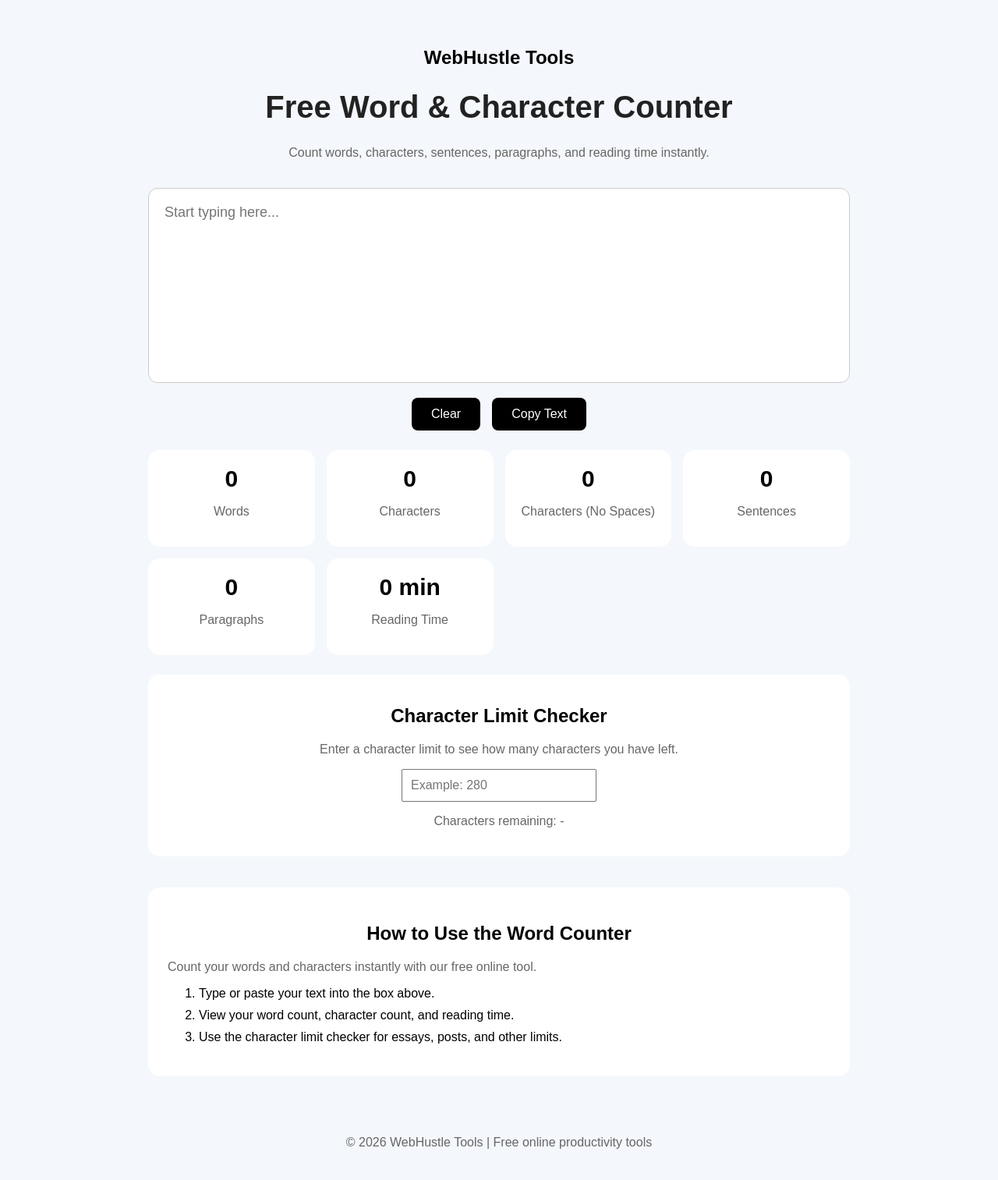
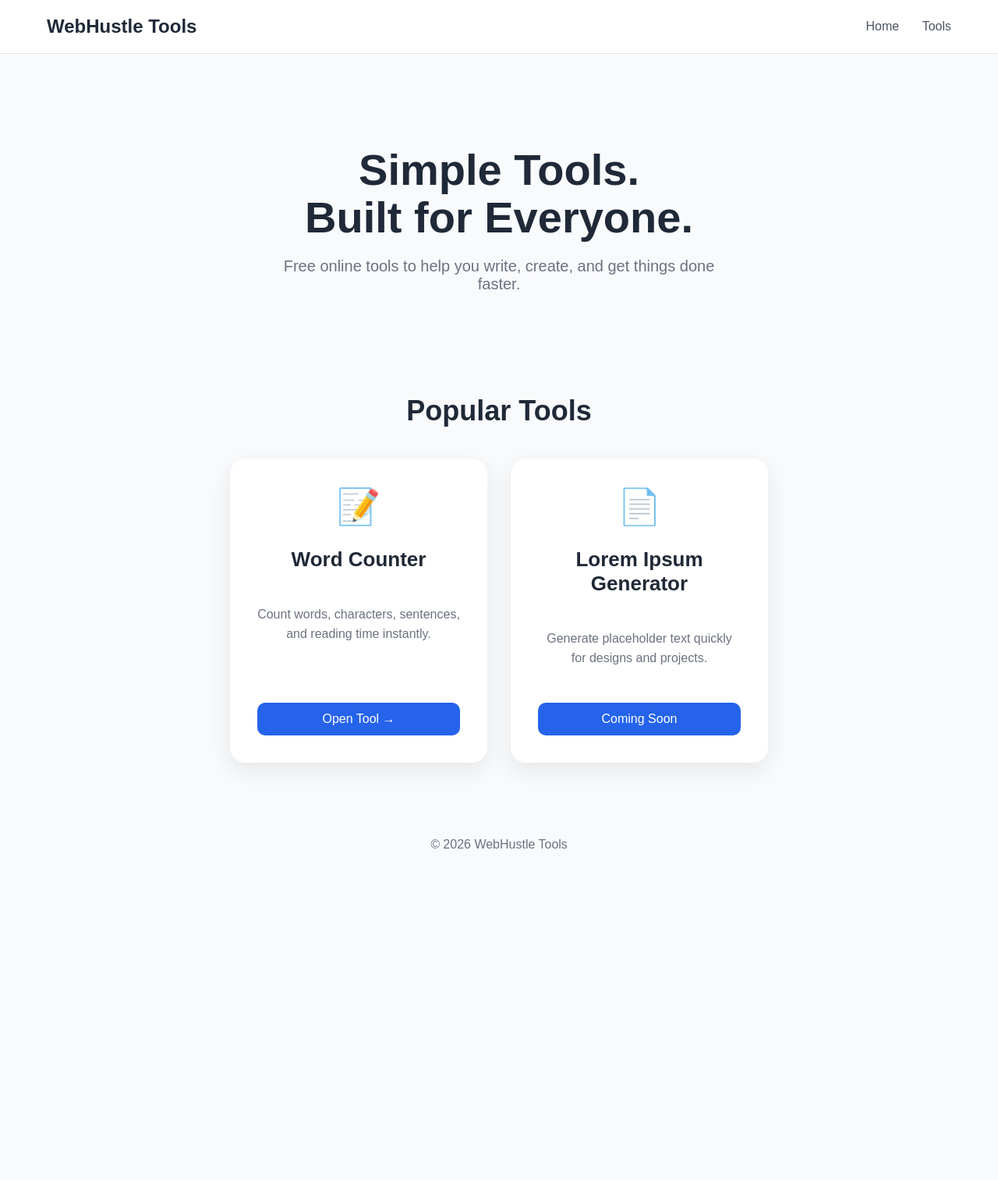
Before and after one commit to webhustle566/word-counter, a plain HTML site: page index.html in a window 1280 px wide. Shown: the whole page at 78% size. After the commit the page ends 1148 px from the top, so only its background shows below. Drawn offline with Linux system fonts and the light colour scheme.

Commit message:
added home page

```diff
--- /dev/null
+++ b/home-style.css
@@ -0,0 +1,133 @@
+* {
+    box-sizing: border-box;
+}
+
+body {
+    margin: 0;
+    font-family: Arial, Helvetica, sans-serif;
+    background: #f8fafc;
+    color: #1f2937;
+}
+
+
+/* Navigation */
+
+nav {
+    display: flex;
+    justify-content: space-between;
+    align-items: center;
+    padding: 20px 60px;
+    background: white;
+    border-bottom: 1px solid #e5e7eb;
+}
+
+.logo {
+    font-size: 24px;
+    font-weight: bold;
+}
+
+.nav-links a {
+    margin-left: 25px;
+    text-decoration: none;
+    color: #4b5563;
+}
+
+
+/* Hero */
+
+.hero {
+    text-align: center;
+    padding: 80px 20px 60px;
+}
+
+.hero h1 {
+    font-size: 56px;
+    line-height: 1.1;
+    margin-bottom: 20px;
+}
+
+.hero p {
+    font-size: 20px;
+    color: #6b7280;
+    max-width: 600px;
+    margin: auto;
+}
+
+
+/* Tools */
+
+#tools {
+    max-width: 1100px;
+    margin: auto;
+    padding: 40px 20px;
+}
+
+#tools h2 {
+    text-align: center;
+    font-size: 36px;
+    margin-bottom: 40px;
+}
+
+
+.tool-grid {
+    display: flex;
+    gap: 30px;
+    justify-content: center;
+    flex-wrap: wrap;
+}
+
+
+.tool-card {
+    background: white;
+    width: 330px;
+    min-height: 390px;
+    padding: 35px;
+    border-radius: 20px;
+    text-align: center;
+    box-shadow: 0 10px 30px rgba(0,0,0,0.08);
+
+    display: flex;
+    flex-direction: column;
+}
+
+
+.icon {
+    font-size: 45px;
+}
+
+
+.tool-card h3 {
+    font-size: 26px;
+}
+
+
+.tool-card p {
+    color: #6b7280;
+    line-height: 1.6;
+    flex-grow: 1;
+}
+
+
+.tool-card a {
+    display: inline-block;
+    background: #2563eb;
+    color: white;
+    padding: 12px 25px;
+    border-radius: 10px;
+    text-decoration: none;
+    margin-top: auto;
+}
+
+
+.tool-card a:hover {
+    background: #1d4ed8;
+}
+
+
+/* Footer */
+
+footer {
+    text-align: center;
+    padding: 40px;
+    color: #6b7280;
+}
--- a/index.html
+++ b/index.html
@@ -1,190 +1,85 @@
 <!DOCTYPE html>
 <html lang="en">
-
 <head>
-
     <meta charset="UTF-8">
-
     <meta name="viewport" content="width=device-width, initial-scale=1.0">
-
-    <meta name="google-site-verification" content="_8DViYbLdg-SuFxw3wSltxc5aG56hmnzWncEn_hVqXU" />
-
-    <title>Free Word & Character Counter Tool | WebHustle Tools</title>
-
-    <meta name="description" content="Free online word counter and character counter. Count words, characters, sentences, paragraphs, and reading time instantly.">
-
-
-    <!-- Google Analytics -->
-
-    <script async src="https://www.googletagmanager.com/gtag/js?id=G-L0RH8TX9BN"></script>
-
-    <script>
-        window.dataLayer = window.dataLayer || [];
-
-        function gtag() {
-            dataLayer.push(arguments);
-        }
-
-        gtag('js', new Date());
-
-        gtag('config', 'G-L0RH8TX9BN');
-    </script>
-
-
-    <link rel="stylesheet" href="style.css">
-
+    <title>WebHustle Tools - Free Online Tools</title>
+    <link rel="stylesheet" href="home-style.css">
 </head>
-
 
 <body>
 
-
-<div class="container">
+    <nav>
+        <div class="logo">WebHustle Tools</div>
+        <div class="nav-links">
+            <a href="index.html">Home</a>
+            <a href="#tools">Tools</a>
+        </div>
+    </nav>
 
 
-    <h2 class="brand">WebHustle Tools</h2>
+    <header class="hero">
+
+        <h1>Simple Tools.<br>Built for Everyone.</h1>
+
+        <p>
+            Free online tools to help you write, create,
+            and get things done faster.
+        </p>
+
+    </header>
 
 
-    <h1>Free Word & Character Counter</h1>
+    <section id="tools">
 
+        <h2>Popular Tools</h2>
+
+        <div class="tool-grid">
+
+            <div class="tool-card">
+
+                <div class="icon">📝</div>
+
+                <h3>Word Counter</h3>
 
                 <p>
-        Count words, characters, sentences, paragraphs, and reading time instantly.
+                    Count words, characters, sentences,
+                    and reading time instantly.
                 </p>
 
-
-
-    <textarea id="text" placeholder="Start typing here..."></textarea>
-
-
-
-    <div class="buttons">
-
-        <button id="clear">Clear</button>
-
-        <button id="copy">Copy Text</button>
+                <a href="word-counter-tool/index.html">
+                    Open Tool →
+                </a>
 
             </div>
 
 
+            <div class="tool-card">
 
+                <div class="icon">📄</div>
 
-    <div class="stats">
+                <h3>Lorem Ipsum Generator</h3>
 
+                <p>
+                    Generate placeholder text quickly
+                    for designs and projects.
+                </p>
 
-        <div class="card">
-            <h2 id="words">0</h2>
-            <p>Words</p>
-        </div>
-
-
-        <div class="card">
-            <h2 id="characters">0</h2>
-            <p>Characters</p>
-        </div>
-
-
-        <div class="card">
-            <h2 id="charactersNoSpaces">0</h2>
-            <p>Characters (No Spaces)</p>
-        </div>
-
-
-        <div class="card">
-            <h2 id="sentences">0</h2>
-            <p>Sentences</p>
-        </div>
-
-
-        <div class="card">
-            <h2 id="paragraphs">0</h2>
-            <p>Paragraphs</p>
-        </div>
-
-
-        <div class="card">
-            <h2 id="reading">0 min</h2>
-            <p>Reading Time</p>
-        </div>
-
+                <a href="#">
+                    Coming Soon
+                </a>
 
             </div>
 
-
-
-
-
-    <div class="limit-checker">
-
-
-        <h2>Character Limit Checker</h2>
-
-
-        <p>
-            Enter a character limit to see how many characters you have left.
-        </p>
-
-
-        <input id="limit" type="number" placeholder="Example: 280">
-
-
-        <p id="limitResult">
-            Characters remaining: -
-        </p>
-
-
         </div>
 
-
-
-
-
-    <div class="how-it-works">
-
-
-        <h2>How to Use the Word Counter</h2>
-
-
-        <p>
-            Count your words and characters instantly with our free online tool.
-        </p>
-
-
-        <ol>
-
-            <li>Type or paste your text into the box above.</li>
-
-            <li>View your word count, character count, and reading time.</li>
-
-            <li>Use the character limit checker for essays, posts, and other limits.</li>
-
-        </ol>
-
-
-    </div>
-
-
-
+    </section>
 
 
     <footer>
-
-        <p>
-            © 2026 WebHustle Tools | Free online productivity tools
-        </p>
-
+        <p>© 2026 WebHustle Tools</p>
     </footer>
 
 
-
-
-</div>
-
-
-
-<script src="script.js"></script>
-
-
 </body>
-
 </html>
```
Also changed, not shown: word-counter-tool/index.html (added, +190 -0 lines), word-counter-tool/script.js (renamed from script.js), word-counter-tool/style.css (renamed from style.css). Lines whose indentation alone changed are shown as unchanged.
